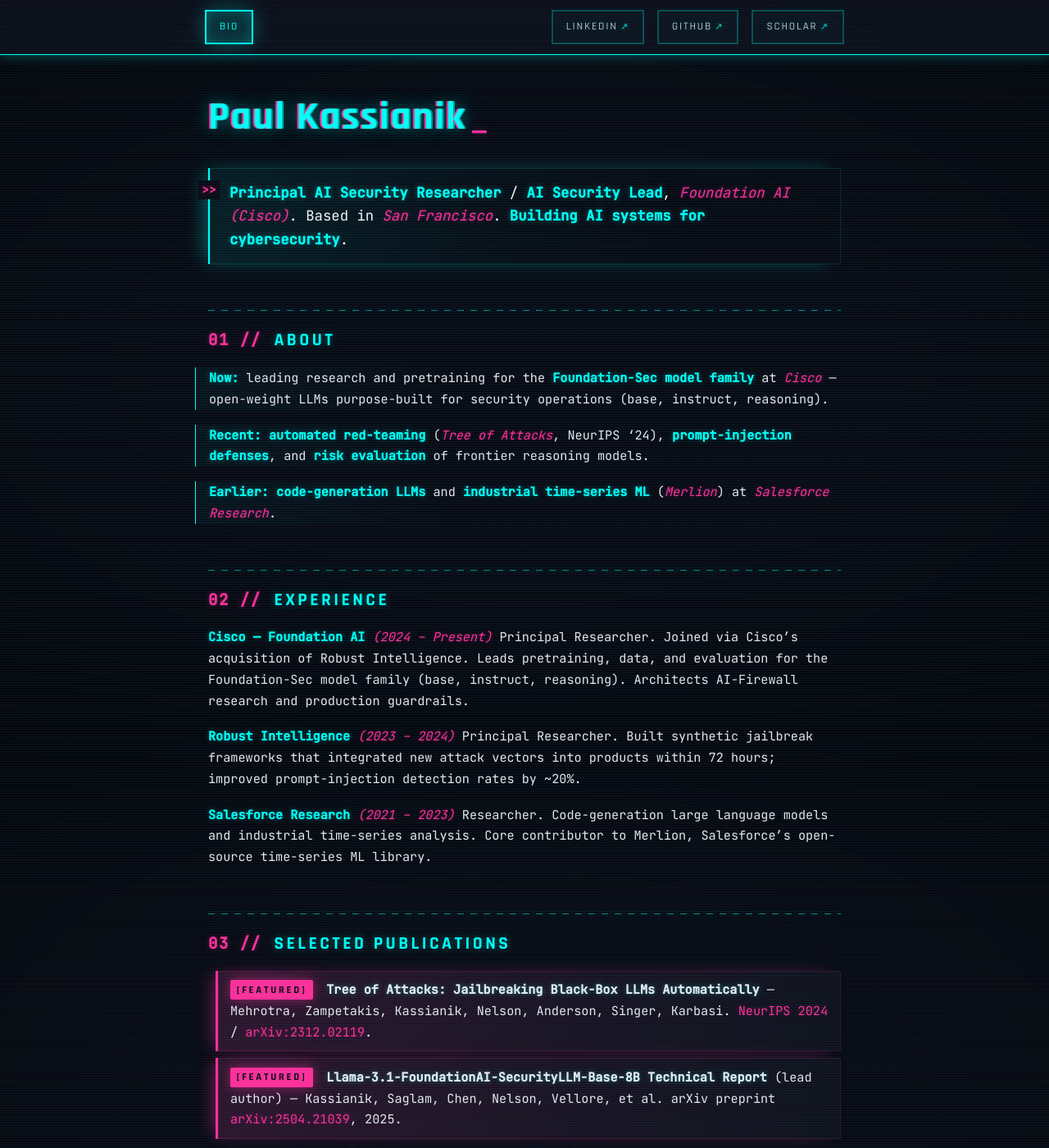
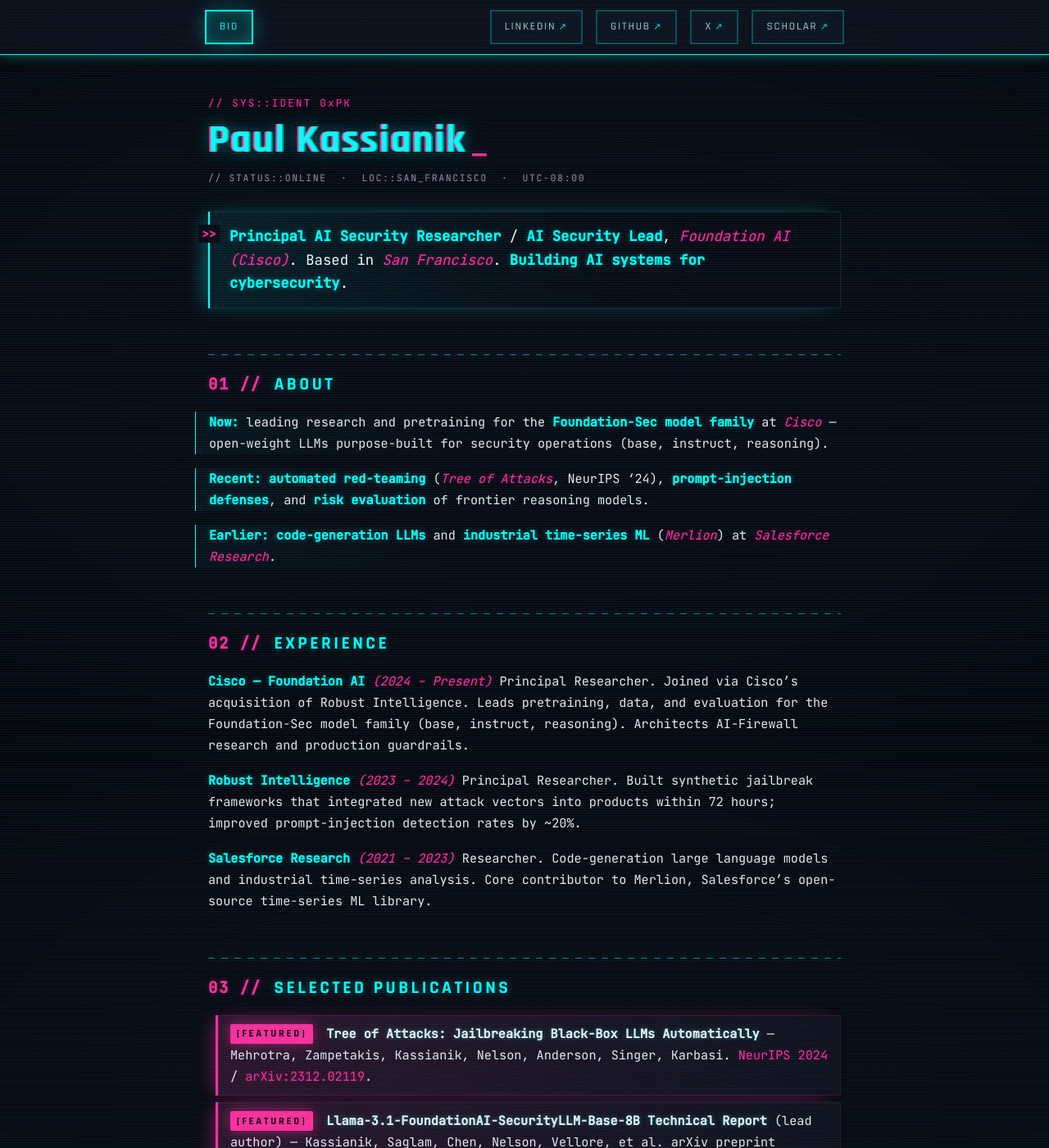
Before and after one commit to paulkass/paulkass.github.io, a Jekyll site: the page built from index.md, in a window 1280 px wide and 1400 px high. Shown: the whole window at 82% size. Built offline with Jekyll 4.4.1, drawn with Linux system fonts in a browser that asks for light colours; some of the changed text lies outside the part shown.

Commit message:
Link remaining article references; add X nav link; ident-card header
Publications: add JMLR + arXiv links to the Merlion entry and an arXiv
link to Capability-Based Scaling Laws. All publication entries now have
at least one canonical link.

Nav: add X (twitter.com → x.com/kass_paul) between GitHub and Scholar
in the right-side external group.

Header: wrap the H1 in a `.hero` block with a // SYS::IDENT 0xPK prefix
line above and a // STATUS::ONLINE … location line below, giving the
top of the page a system-readout / profile-card feel. Lede selector
updated from `h1 + p` to `.hero + p` to match the new structure.
Drop the uppercase text-transform on ident lines so `0x` reads as the
conventional lowercase hex prefix.

Co-Authored-By: Claude Opus 4.7 <noreply@anthropic.com>

```diff
--- a/_layouts/default.html
+++ b/_layouts/default.html
@@ -19,6 +19,7 @@
       <div class="nav-external">
         <a href="https://www.linkedin.com/in/paul-kassianik/" target="_blank" rel="noopener">LinkedIn</a>
         <a href="https://github.com/paulkass" target="_blank" rel="noopener">GitHub</a>
+        <a href="https://x.com/kass_paul" target="_blank" rel="noopener">X</a>
         <a href="https://scholar.google.com/citations?user=qQCpQQwAAAAJ&hl=en" target="_blank" rel="noopener">Scholar</a>
       </div>
     </div>
--- a/assets/css/style.scss
+++ b/assets/css/style.scss
@@ -278,9 +278,35 @@ p {
   margin: 0 0 1.1rem;
 }
 
-/* ─── lede: first paragraph after h1 ─────────────────────── */
+/* ─── hero block (identity readout around H1) ─────────────── */
 
-h1 + p {
+.hero {
+  margin: 0 0 2rem;
+}
+
+.hero h1 {
+  margin: 0.4rem 0 0.4rem;
+}
+
+.ident-prefix,
+.ident-suffix {
+  font-family: 'JetBrains Mono', ui-monospace, monospace;
+  font-size: 0.78rem;
+  color: var(--magenta);
+  letter-spacing: 0.18em;
+  text-shadow: 0 0 6px var(--glow-magenta);
+}
+
+.ident-suffix {
+  color: var(--dim);
+  text-shadow: 0 0 5px rgba(255, 46, 154, 0.18);
+  font-size: 0.72rem;
+  letter-spacing: 0.14em;
+}
+
+/* ─── lede: first paragraph after the hero block ─────────── */
+
+.hero + p {
   position: relative;
   font-size: 1.08rem;
   line-height: 1.65;
@@ -299,7 +325,7 @@ h1 + p {
     inset 0 0 0 1px rgba(0, 255, 245, 0.12);
 }
 
-h1 + p::before {
+.hero + p::before {
   content: '>>';
   position: absolute;
   left: -0.85rem;
--- a/index.md
+++ b/index.md
@@ -3,7 +3,13 @@ layout: default
 title: Paul Kassianik
 ---
 
+<div class="hero" markdown="1">
+<div class="ident-prefix">// SYS::IDENT 0xPK</div>
+
 # Paul Kassianik
+
+<div class="ident-suffix">// STATUS::ONLINE &nbsp;·&nbsp; LOC::SAN_FRANCISCO &nbsp;·&nbsp; UTC-08:00</div>
+</div>
 
 **Principal AI Security Researcher** / **AI Security Lead**, *Foundation AI*
 *(Cisco)*. Based in *San Francisco*. **Building AI systems for cybersecurity**.
```
Also changed, not shown: other parts of index.md (+4 -3 lines).
